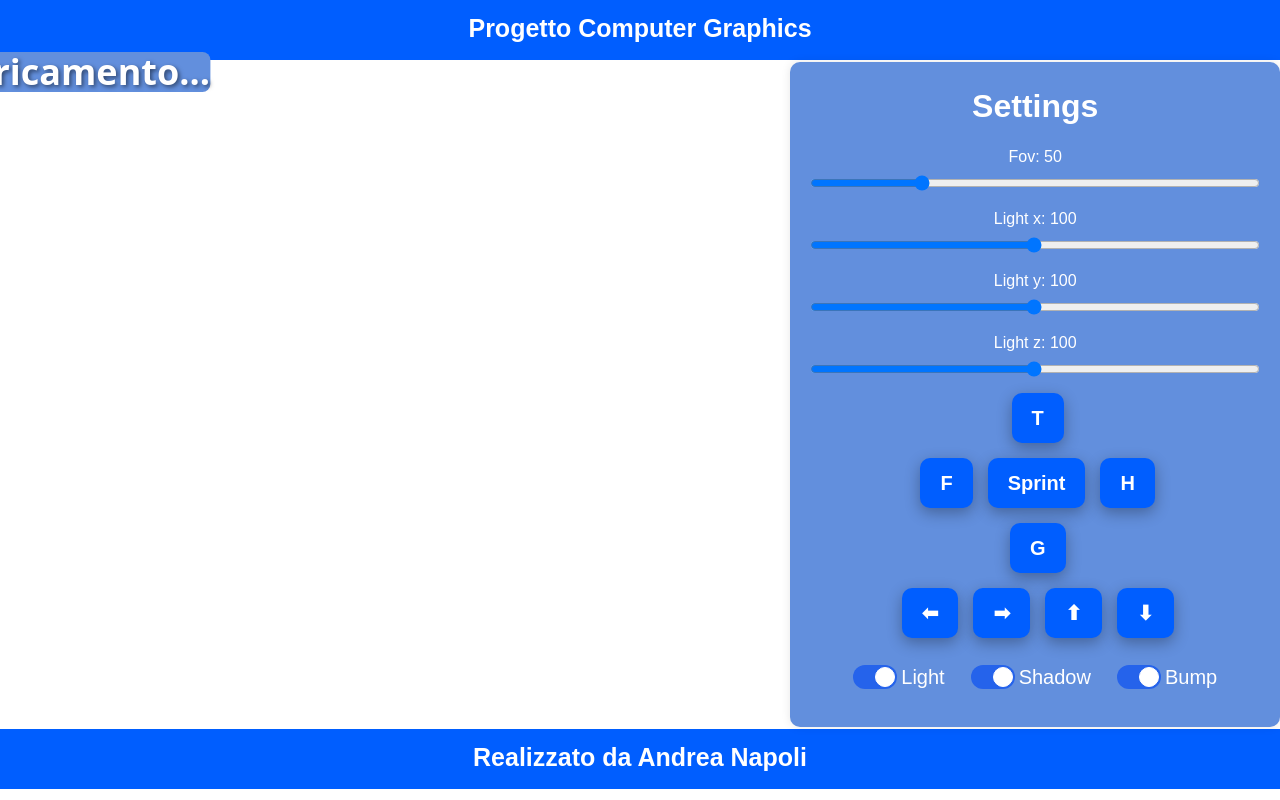
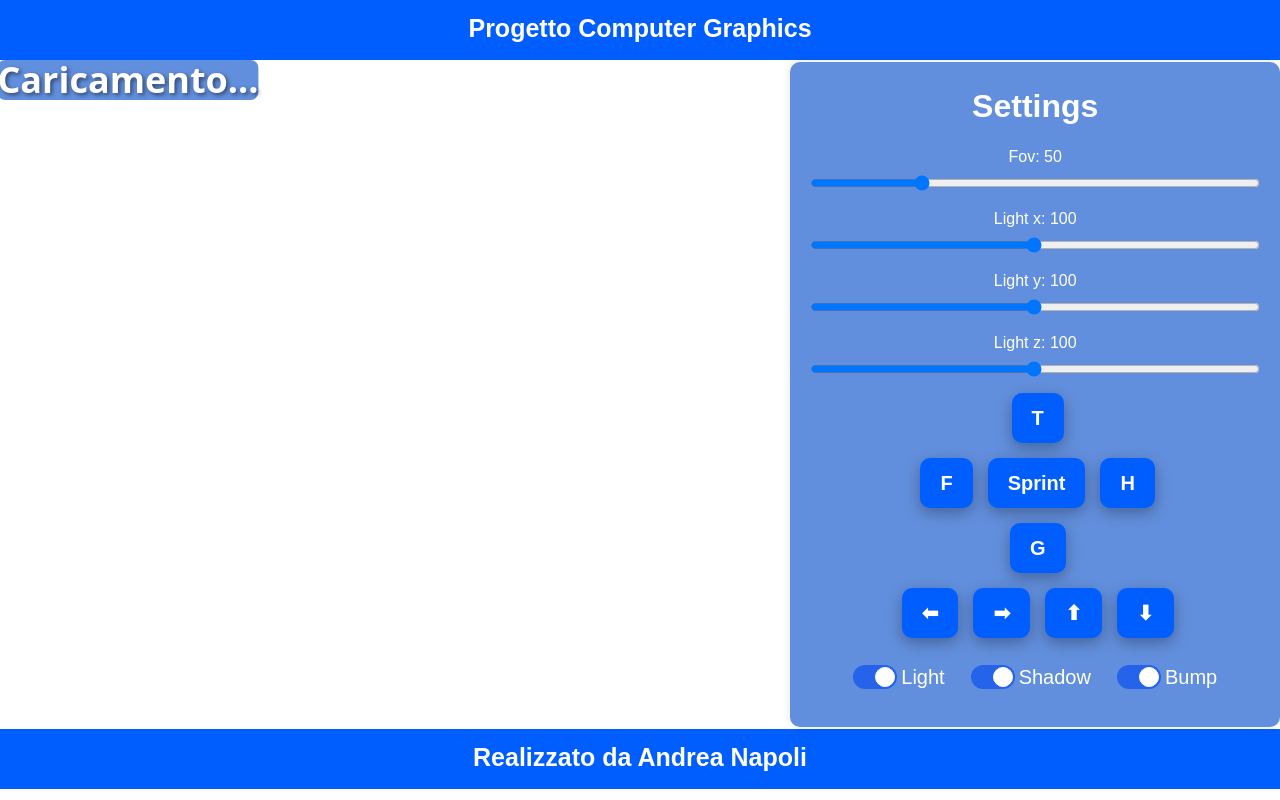
Before and after one commit to AndreaNapoli08/Computer_Graphics_Project, a plain HTML site: page index.html in a window 1280 px wide. Drawn offline with nearby package versions, Linux system fonts and the light colour scheme; a script that the page names is missing.

Commit message:
scritta loading responsive

```diff
--- a/index.css
+++ b/index.css
@@ -159,6 +159,16 @@ p {
   .input-group label {
     font-size: 1em;
   }
+
+  .loading {
+    position: absolute;
+    top: 9%;
+    left: 8%;
+    transform: translate(-50%, -50%);
+    font-weight: bold;
+    text-shadow: 2px 2px 4px rgba(0, 0, 0, 0.5);
+    z-index: 9999; /* Assicura che sia sopra il canvas */
+  }
 }
 
 @media (max-width: 1300px) {
@@ -179,6 +189,16 @@ p {
 
   .input-group label {
     font-size: 1em;
+  }
+
+  .loading {
+    position: absolute;
+    top: 10%;
+    left: 10%;
+    transform: translate(-50%, -50%);
+    font-weight: bold;
+    text-shadow: 2px 2px 4px rgba(0, 0, 0, 0.5);
+    z-index: 9999; /* Assicura che sia sopra il canvas */
   }
 }
 
```
